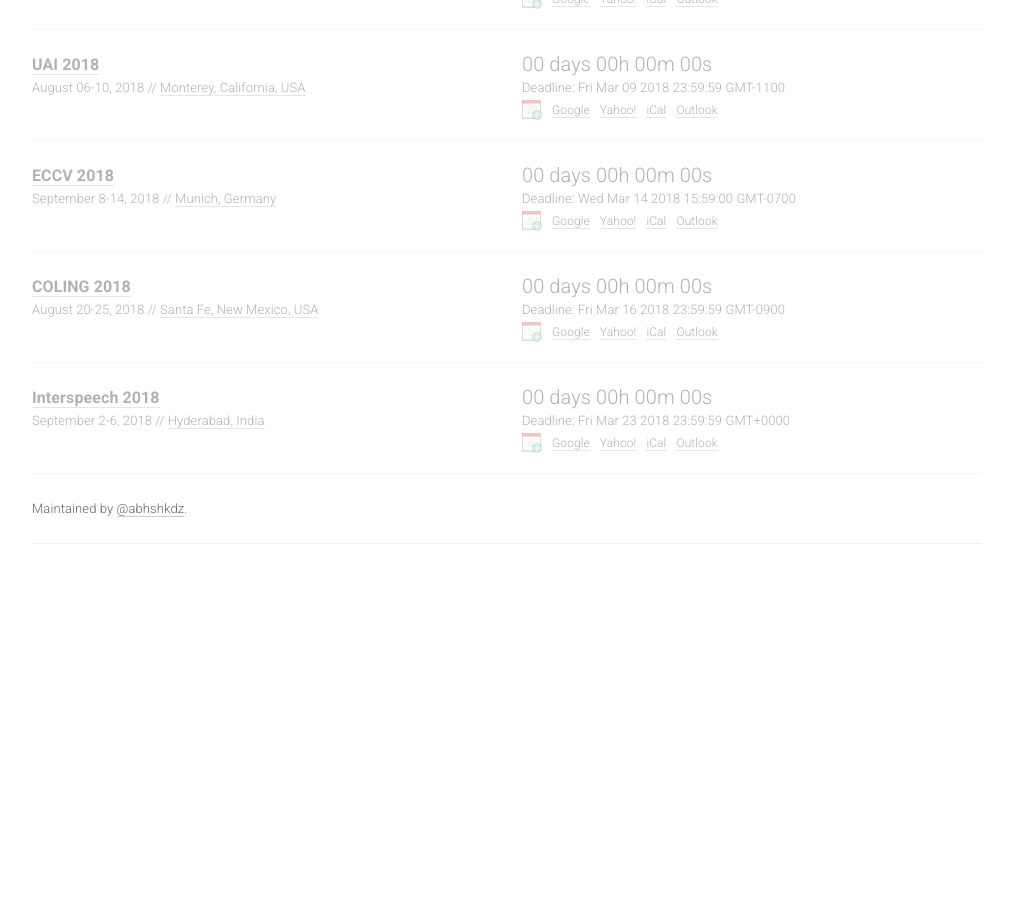
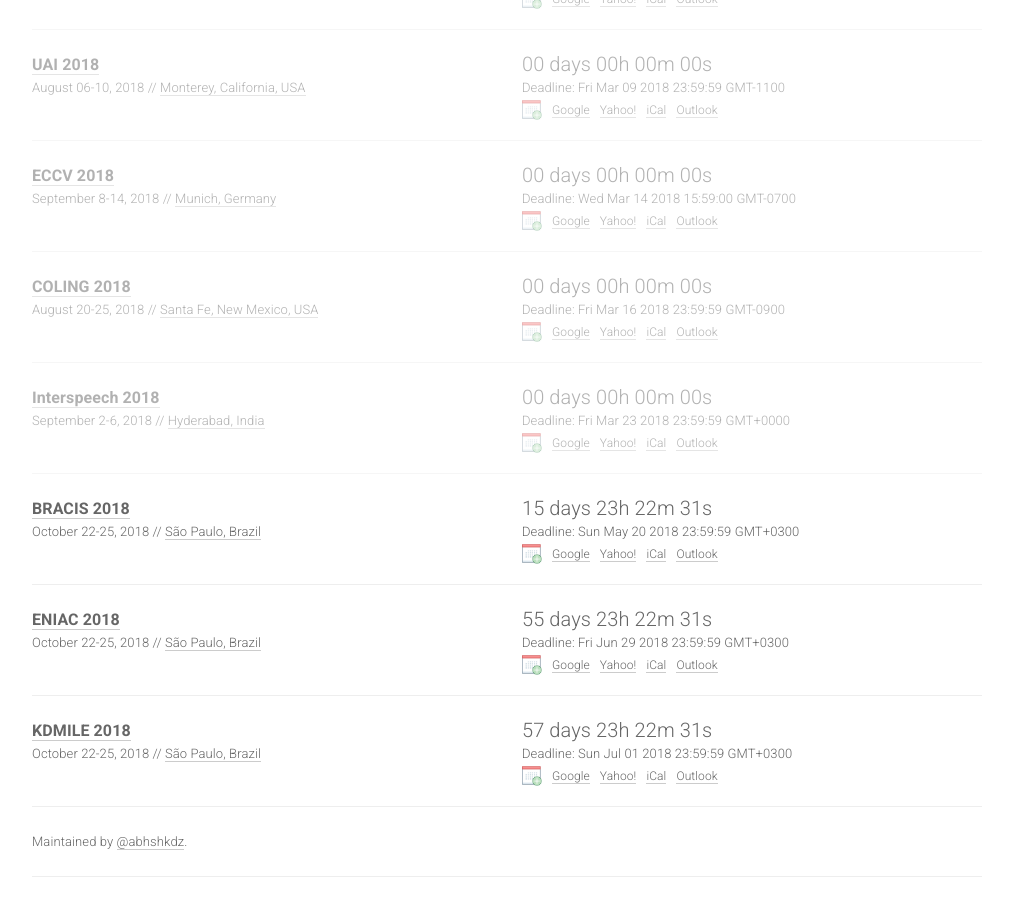
Before and after one commit to paperswithcode/ai-deadlines, a Jekyll site: the page built from index.html, in a window 1280 px wide and 900 px high, scrolled down 2615 px. Shown: the whole window, without its empty margins (133-1146 px from the left). Built offline with Jekyll 4.4.1, drawn with Linux system fonts in a browser that asks for light colours; nearby versions of some CDN libraries; comment, search, counter and statistics services are not loaded; before the commit the page ends 3182 px from its top, so only the background shows below that.

Commit message:
Added 2018 Brazilian Conferences

```diff
--- a/_data/conferences.yml
+++ b/_data/conferences.yml
@@ -260,3 +260,33 @@
   date: September 2-6, 2018
   place: Hyderabad, India
   sub: SP
+
+- name: BRACIS
+  year: 2018
+  id: bracis18
+  link: https://bracis2018.mybluemix.net/index.html
+  deadline: "2018-05-20 23:59:59"
+  timezone: Etc/GMT-3
+  date: October 22-25, 2018
+  place: São Paulo, Brazil
+  sub: ML,CV,NLP,RO,SP,GR
+
+- name: ENIAC
+  year: 2018
+  id: eniac18
+  link: https://bracis2018.mybluemix.net/ENIAC.html
+  deadline: "2018-06-29 23:59:59"
+  timezone: Etc/GMT-3
+  date: October 22-25, 2018
+  place: São Paulo, Brazil
+  sub: ML,CV,NLP,RO,SP,GR
+
+- name: KDMILE
+  year: 2018
+  id: kdmile18
+  link: https://bracis2018.mybluemix.net/KDMILE.html
+  deadline: "2018-07-01 23:59:59"
+  timezone: Etc/GMT-3
+  date: October 22-25, 2018
+  place: São Paulo, Brazil
+  sub: ML
```
